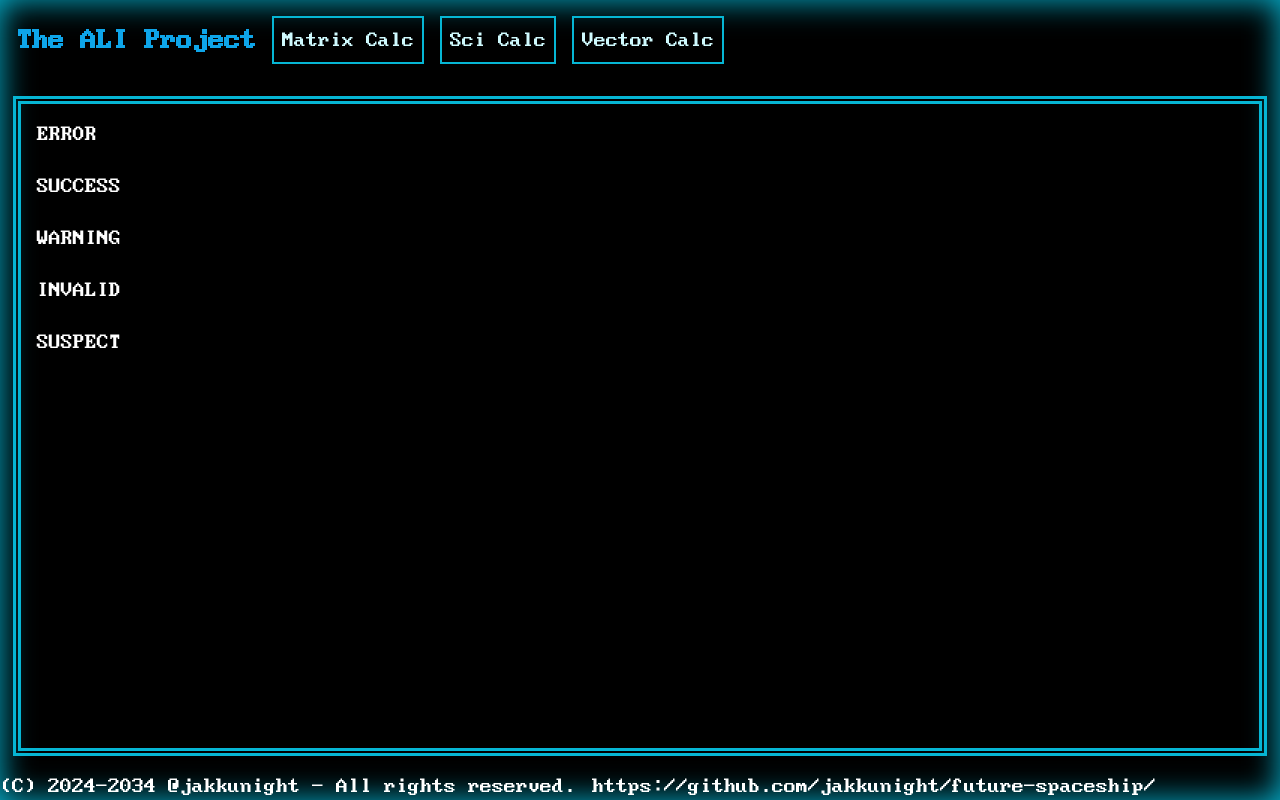
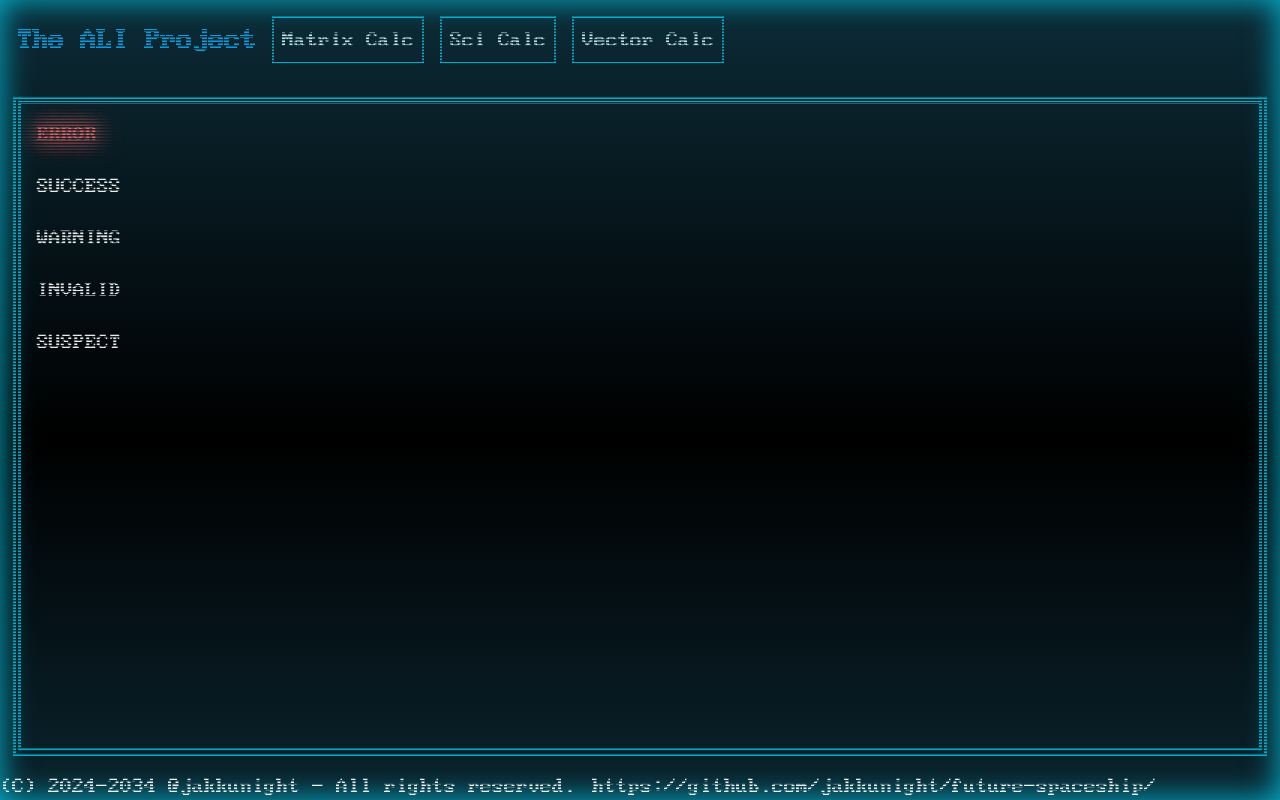
Before and after one commit to jakkunight/future-spaceship, a React (Vite) app: page / in a window 1280 px wide. Built offline with nearby package versions, Linux system fonts and the light colour scheme.

Commit message:
Base app. Add flash alerts and glowing text.

```diff
--- a/src/components/Display.tsx
+++ b/src/components/Display.tsx
@@ -6,11 +6,11 @@ export type DisplayParams = HTMLAttributes<HTMLDivElement> & {
 
 export default function Display({ children, ...props }: DisplayParams) {
   return <div
-    //className="w-full min-h-screen h-full text-white text-4xl font-bigblueterm shadow-[inset_0px_0px_2rem] shadow-cyan-500 bg-[100% 80%] bg-repeat-y bg-gradient-to-b from-transparent via-cyan-900/50 via-50% animate-oldcrt "
-    className="w-full min-h-screen h-full text-white text-4xl font-bigblueterm shadow-[inset_0px_0px_2rem] shadow-cyan-500"
+    className="w-full min-h-screen h-full text-white text-4xl font-bigblueterm shadow-[inset_0px_0px_2rem] shadow-cyan-500 bg-[100% 80%] bg-repeat-y bg-gradient-to-b from-transparent via-cyan-900/50 via-50% animate-oldcrt"
+    //className="w-full min-h-screen h-full text-white text-4xl font-bigblueterm shadow-[inset_0px_0px_2rem] shadow-cyan-500 bg-[100% 80%] bg-repeat-y"
     {...props} >
     <div
-      className="scanlines-cyan-500 w-full min-h-screen h-full flex flex-col items-center justify-center" {...props}>
+      className="scanlines-gray-500 w-full min-h-screen h-full flex flex-col items-center justify-center" {...props}>
       {children}
     </div>
   </div>;
--- a/src/displays/MainMenu.tsx
+++ b/src/displays/MainMenu.tsx
@@ -7,7 +7,7 @@ export type MainMenuProps = {
 
 export default function MainMenu({ children }: MainMenuProps) {
   return <Main>
-    <div className="w-fit h-fit p-2 flex justify-center items-center" >ERROR</div>
+    <div className="neon-text-red-400 w-fit h-fit p-2 flex justify-center items-center" >ERROR</div>
     <div className="w-fit h-fit p-2 flex justify-center items-center" >SUCCESS</div>
     <div className="w-fit h-fit p-2 flex justify-center items-center" >WARNING</div>
     <div className="w-fit h-fit p-2 flex justify-center items-center" >INVALID</div>
--- a/tailwind.config.js
+++ b/tailwind.config.js
@@ -10,7 +10,7 @@ const textShadowPlugin = ({ theme, addUtilities }) => {
       for (let variant in colors[color]) {
         textShadowUtility[`.scanlines-${color}-${variant}`] = {
           maskImage: `linear-gradient(#0000 10%, ${colors[color][variant]} 90%, #0000 100%)`,
-          maskSize: `100% 2px`
+          maskSize: `100% 3px`
         }
       }
     }
@@ -26,6 +26,7 @@ const scanlinesPlugin = ({ theme, addUtilities }) => {
       for (let variant in colors[color]) {
         scanlinesUtility[`.neon-text-${color}-${variant}`] = {
           textShadow: `0 0 20px ${colors[color][variant]}, 0 0 20px ${colors[color][variant]}, 0 0 30px ${colors[color][variant]}, 0 0 30px ${colors[color][variant]}`,
+          color: `${colors[color][variant]}`
         }
       }
     }
@@ -78,6 +79,8 @@ export default {
     },
   },
   plugins: [
-    plugin(scanlinesPlugin)
+    plugin(scanlinesPlugin),
+    plugin(textShadowPlugin)
+
   ],
 }
```
